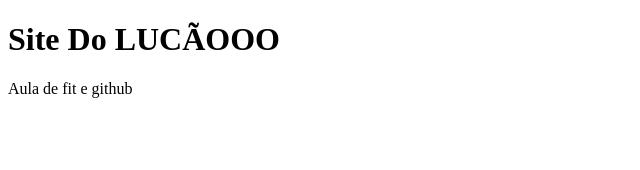
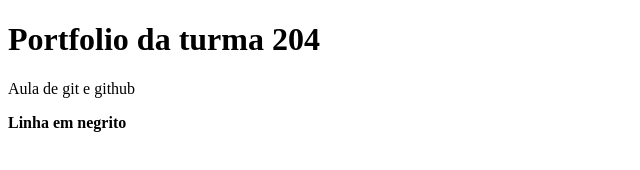
Before and after one commit to lucaslangher/AulaGit, a plain HTML site: page index.html in a window 1280 px wide. Shown: the whole page, without its empty margins (0-640 px from the left). Drawn offline with Linux system fonts and the light colour scheme.

Commit message:
Atualizei o meu site

```diff
--- a/index.html
+++ b/index.html
@@ -6,7 +6,8 @@
     <title>Site Do LUCÃOOO</title>
 </head>
 <body>
-    <h1>Site Do LUCÃOOO</h1>
-    <p>Aula de fit e github</p>
+    <h1>Portfolio da turma 204</h1>
+    <p>Aula de git e github</p>
+    <p><b>Linha em negrito</b></p>
 </body>
 </html>
```
